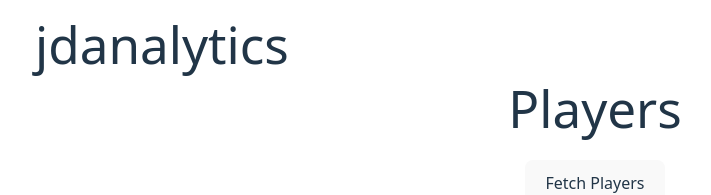
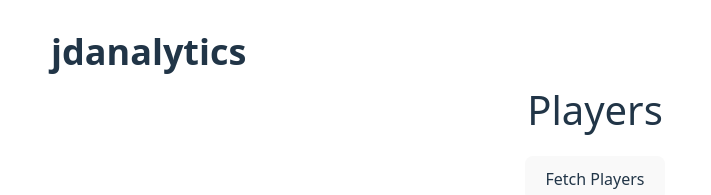
Before and after one commit to dereklwh/jdanalytics, a React (Vite) app in the folder fantasy/client/: page / in a window 1280 px wide. Shown: the top 195 px of the page, without its empty margins (45-756 px from the left). Built offline with nearby package versions, Linux system fonts and the light colour scheme; no server answers.

Commit message:
refactor: minor ui improvements

```diff
--- a/fantasy/client/src/App.jsx
+++ b/fantasy/client/src/App.jsx
@@ -51,11 +51,11 @@ function App() {
 
       <div className='grid grid-cols-5 gap-4 mt-4'>
         {filteredNames.map((player) => (
-          <div key={player.id} className='flex flex-col items-center border rounded hover:bg-indigo-200 duration-400'>
+          <div key={player.id} className='flex flex-col items-center rounded-lg border-1 border-gray-300 hover:bg-indigo-200 duration-400'>
             <p>{player.first_name} {player['Last Name']}</p>
             <img src={player.Headshot} alt={`${player.first_name} ${player['Last Name']}`} />
-            <div className='p-2 items-center bg-gray-300 w-full'>
-              <p className='font-bold'>Career Stats</p>
+            <div className='p-2 items-center bg-gray-100 w-full rounded-b-lg text-sm text-gray-600'>
+              <p className='font-bold text-black'>Career Stats</p>
               <p>Games Played: {player['Games Played']}</p>
               <p>Goals: {player.Goals}</p>
               <p>Assists: {player.Assists}</p>
--- a/fantasy/client/src/components/nav.jsx
+++ b/fantasy/client/src/components/nav.jsx
@@ -1,11 +1,11 @@
 export default function Nav() {
     return (
         <nav className="w-full top-0">
-            <div className='flex h-16'>
+            <div className='flex content-center'>
                 {/* get logo */}
-                <h1 className='text-l'>
+                <p className='text-4xl font-bold m-4'>
                     jdanalytics
-                </h1>
+                </p>
             </div>
         </nav>
 
--- a/fantasy/client/src/index.css
+++ b/fantasy/client/src/index.css
@@ -33,7 +33,7 @@ a:hover {
 } */
 
 h1 {
-  font-size: 3.2em;
+  font-size: 2.5em;
   line-height: 1.1;
 }
 
@@ -44,7 +44,7 @@ button {
   font-size: 1em;
   font-weight: 500;
   font-family: inherit;
-  background-color: #1a1a1a;
+  background-color: #535bf2;;
   cursor: pointer;
   transition: border-color 0.25s;
 }
```
